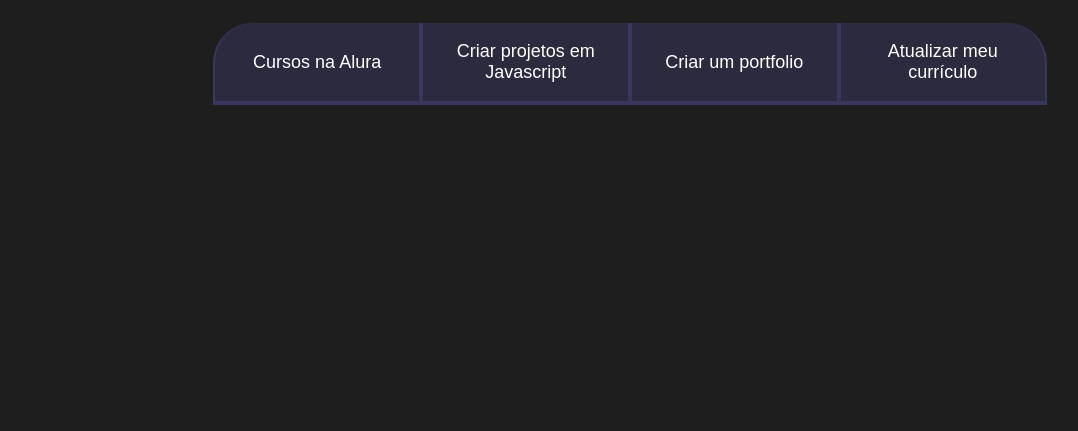
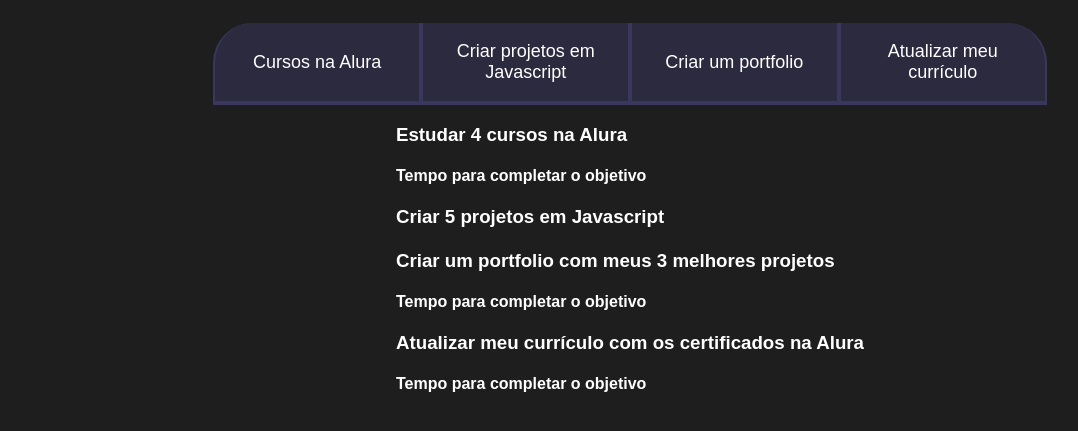
Before and after one commit to 12-GIOVANNA-MF/Projeto-de-vida, a plain HTML site: page javascript projeto de vida-/index.html in a window 1280 px wide. Shown: the part 75-506 px from the top of the page, without its empty margins (10-1088 px from the left). Drawn offline with Linux system fonts and the light colour scheme.

Commit message:
Update index.html

```diff
--- a/javascript projeto de vida-/index.html
+++ b/javascript projeto de vida-/index.html
@@ -15,6 +15,26 @@
             <button class="botao">Criar um portfolio</button>
             <button class="botao">Atualizar meu currículo</button>
         </div>
+        <div class= "abas-textos">
+            <div class= "aba-conteudo ativo">
+                <h3 class="aba-conteudo-titulo-principal">Estudar 4 cursos na Alura</h3>
+                <h4 class="aba-conteudo-titulo-secundario">Tempo para completar o objetivo</h4>
+            </div>
+            <div class= "aba-conteudo">
+                <h3 class="aba-conteudo-titulo-principal">Criar 5 projetos em Javascript</h3>
+                <h4 class="aba-conteudo-titulo-secundario"></h4>
+        </div>
+        <div class= "aba-conteudo">
+            <h3 class="aba-conteudo-titulo-principal">Criar um portfolio com meus 3 melhores projetos</h3>
+            <h4 class="aba-conteudo-titulo-secundario">Tempo para completar o objetivo</h4>
+         </div>
+         <div class= "aba-conteudo">
+            <h3 class="aba-conteudo-titulo-principal">Atualizar meu currículo com os certificados na Alura</h3>
+            <h4 class="aba-conteudo-titulo-secundario">Tempo para completar o objetivo</h4>
+          </div>
+    </div>
+</div>
     </section>
 </body>
+    <script src="main.js"></script>
 </html>
```
